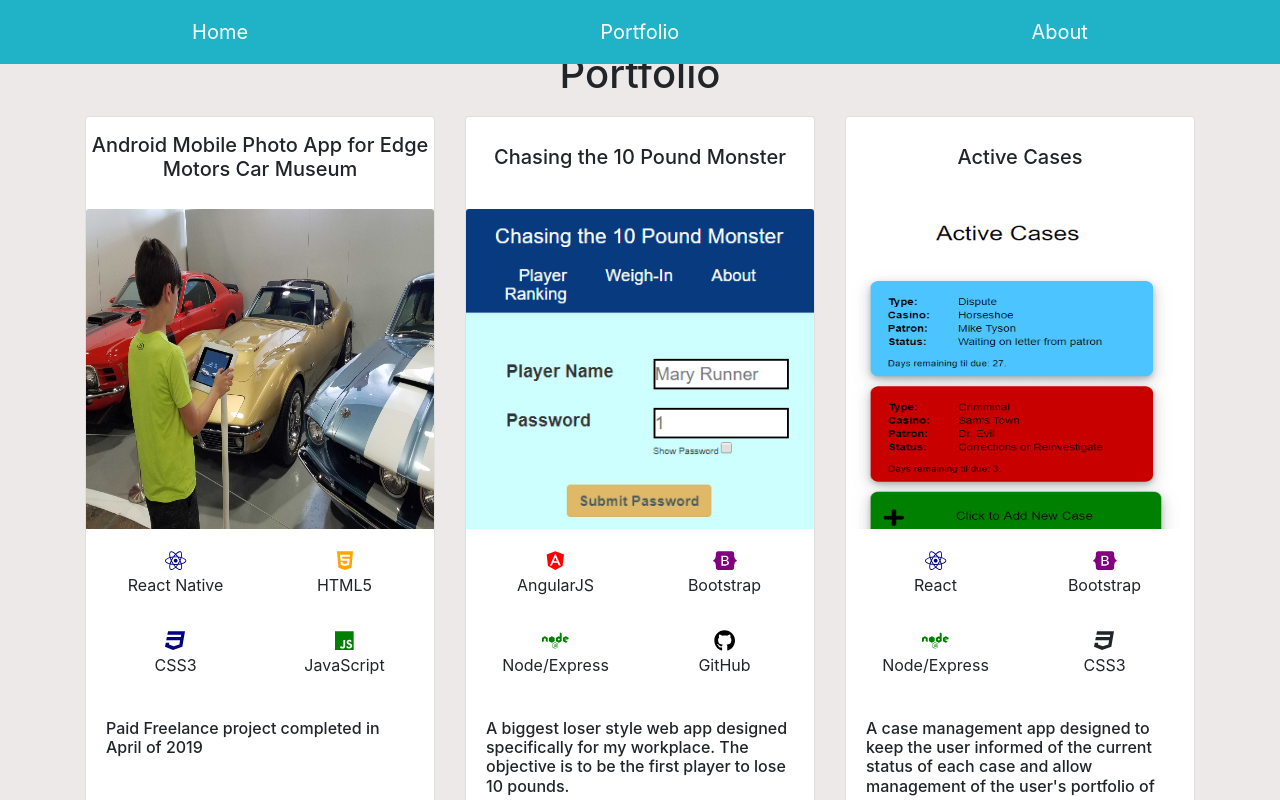
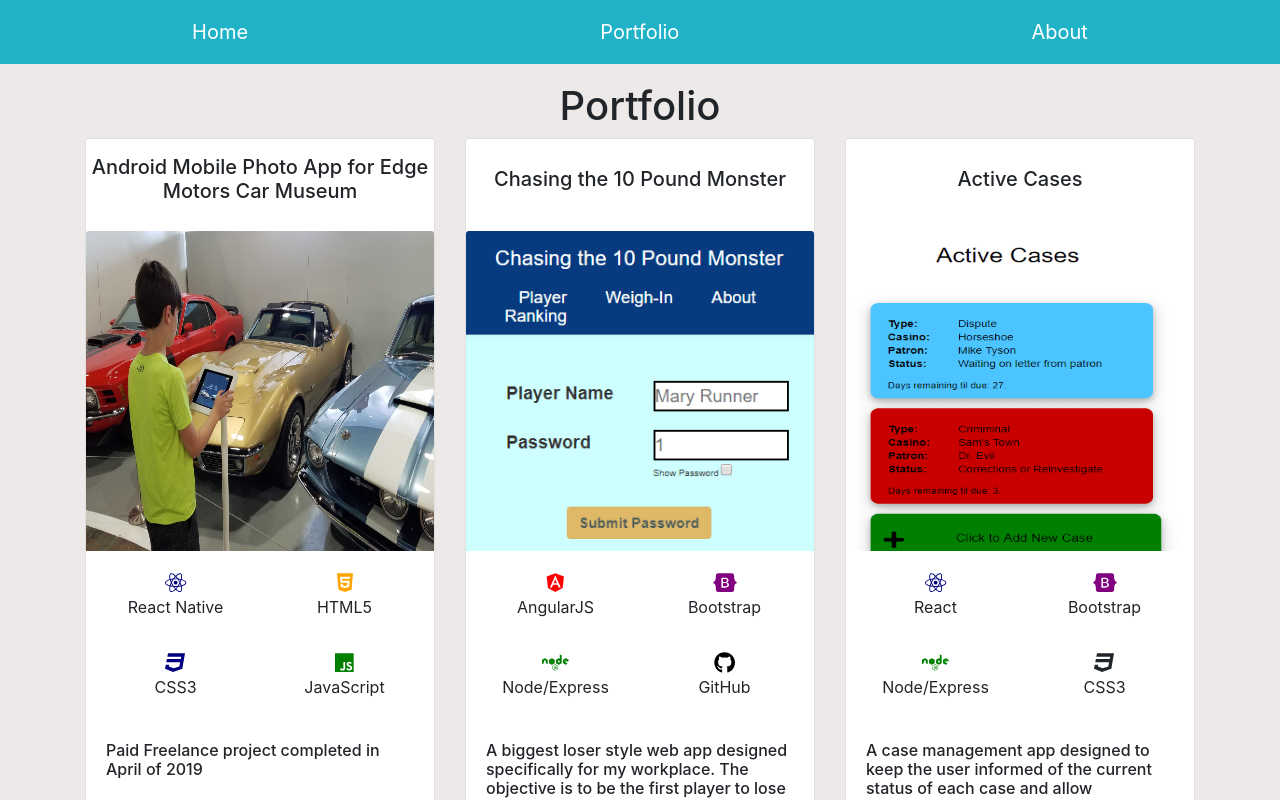
Before and after one commit to jcsmileyjr/v2-Portfolio, a React (Create React App) app in the folder portfolio/: page / in a window 1280 px wide. Both pictures are taken after a click on the button "Portfolio". Shown: the top 800 px of the page. Built offline with nearby package versions, Linux system fonts and the light colour scheme.

Commit message:
Add white-space to all titles in all pages

```diff
--- a/portfolio/src/App.css
+++ b/portfolio/src/App.css
@@ -9,6 +9,11 @@
 .rowWhiteSpace {
   margin-top: 10px;
   margin-bottom: 10px;
+}
+
+/*White-space*/
+.whiteSpaceAboveFeatureArea {
+  margin-top: 2rem;
 }
 
 .appBackGroundColor {
@@ -85,11 +90,6 @@ really wasn't working. The fix was to use a linear-gradient.
   color:white;
 }
 
-/*White-space between feature project and intro area*/
-.whiteSpaceAboveFeatureArea {
-  margin-top: 2rem;
-}
-
 /********** End Intro Component Styling **********/
 
 
--- a/portfolio/src/components/about.js
+++ b/portfolio/src/components/about.js
@@ -6,7 +6,7 @@ export default function About(props) {
   return (
     <Container>
       <Row className="center">
-        <Col>
+        <Col className="whiteSpaceAboveFeatureArea">
           <h1>About</h1>
         </Col>
       </Row>
--- a/portfolio/src/components/portfolio.js
+++ b/portfolio/src/components/portfolio.js
@@ -13,8 +13,8 @@ export default function Portfolio(props) {
   useEffect(()=> window.scrollTo(0, 0));
   return (
     <Container>
-      <Row className="center rowWhiteSpace">
-        <Col>
+      <Row className="center">
+        <Col className="whiteSpaceAboveFeatureArea">
           <h1>Portfolio</h1>
         </Col>
       </Row>
--- a/portfolio/src/components/project.js
+++ b/portfolio/src/components/project.js
@@ -13,7 +13,11 @@ export default function Project(props){
 
     return(
         <Container index="caseStudies">
-            <h1 className="center rowWhiteSpace">{props.projectTitle}</h1>
+            <Row>
+                <Col>
+                    <h1 className="center whiteSpaceAboveFeatureArea">{props.projectTitle}</h1>
+                </Col>
+            </Row>
             <Row style={{marginBottom:"10px"}}>
                 <Col xs={12} lg={6} >
                     <Image style={{marginTop:"10px"}} src={props.projectPhoto1} fluid />
```
